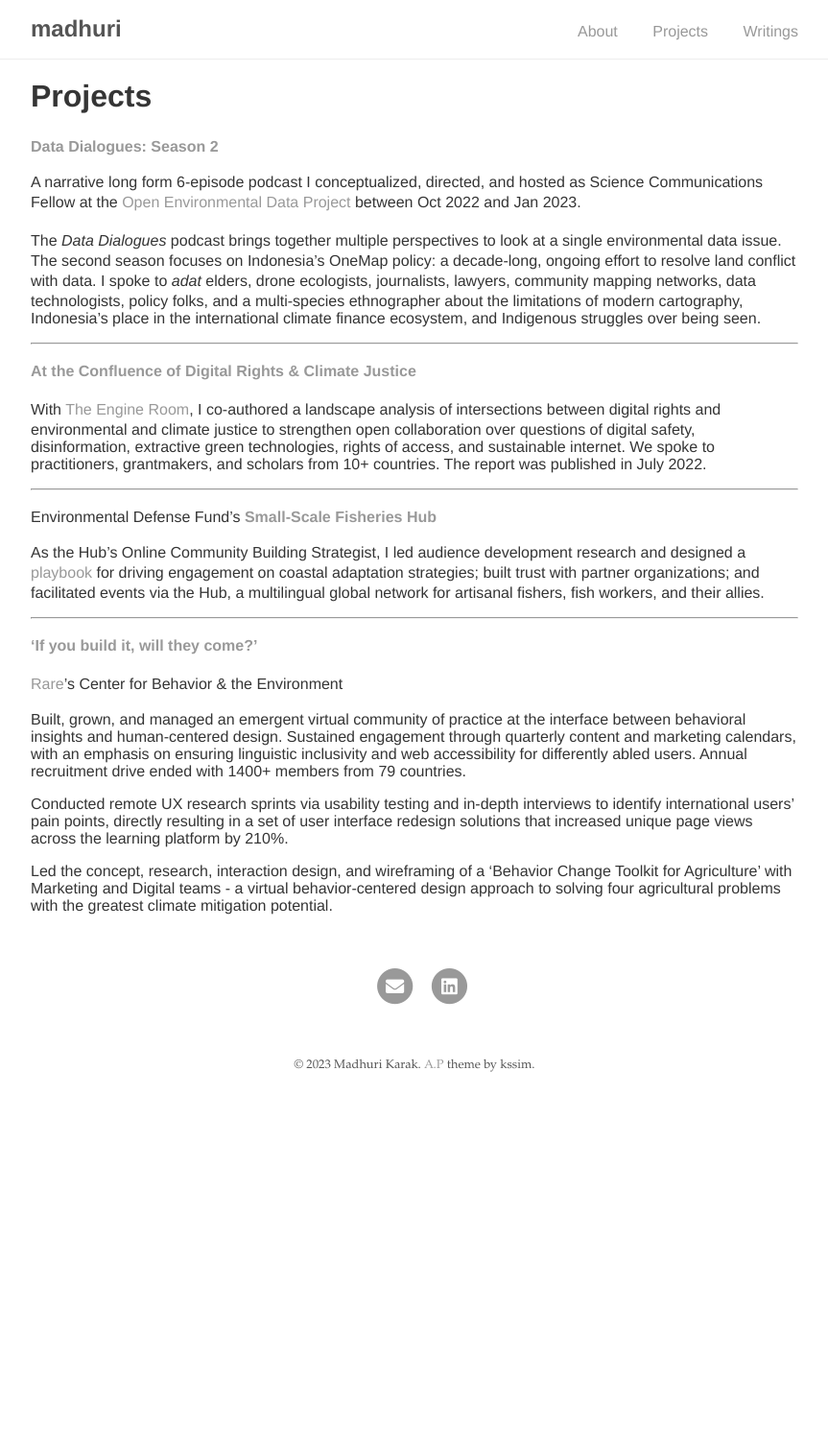
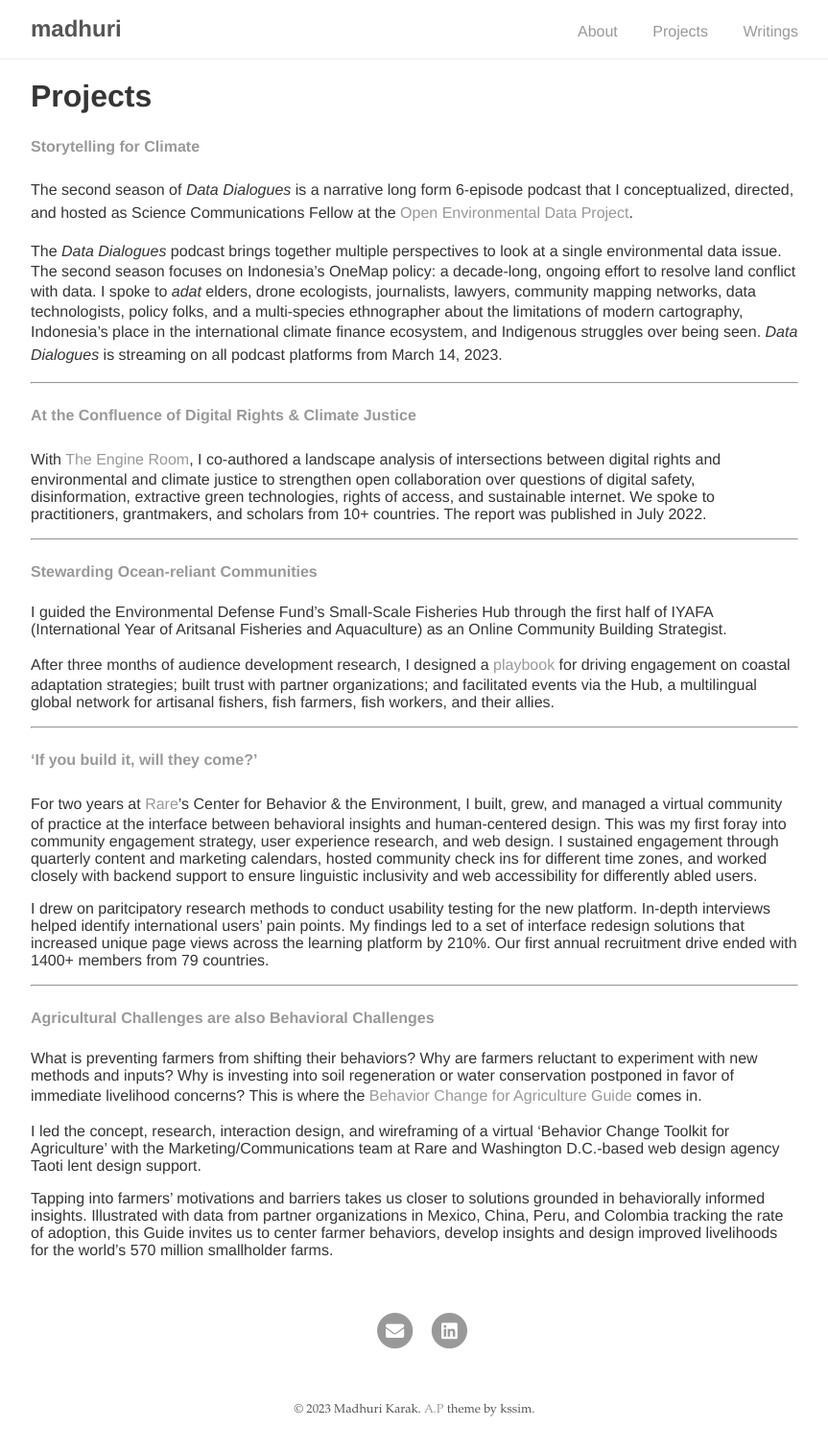
Before and after one commit to madhurikarak/madhurikarak.github.io, a Jekyll site: the page built from projects/index.md, in a window 1280 px wide. Shown: the whole page at 96% size, without its empty margins (208-1071 px from the left). Built offline with Jekyll 4.4.1, drawn with Linux system fonts in a browser that asks for light colours; before the commit the page ends 1153 px from its top, so only the background shows below that.

Commit message:
Update index.md

```diff
--- a/projects/index.md
+++ b/projects/index.md
@@ -5,32 +5,40 @@ title: Projects
 
 # Projects
 
-**[Data Dialogues: Season 2 ](https://www.openenvironmentaldata.org/data-dialogue-seasons/season-2)**
+#### **[Storytelling for Climate](https://www.openenvironmentaldata.org/data-dialogue-seasons/season-2)**
 
-A narrative long form 6-episode podcast I conceptualized, directed, and hosted as Science Communications Fellow at the [Open Environmental Data Project](https://www.openenvironmentaldata.org/) between Oct 2022 and Jan 2023.
+The second season of _Data Dialogues_ is a narrative long form 6-episode podcast that I conceptualized, directed, and hosted as Science Communications Fellow at the [Open Environmental Data Project](https://www.openenvironmentaldata.org/).
 
-The _Data Dialogues_ podcast brings together multiple perspectives to look at a single environmental data issue. The second season focuses on Indonesia’s OneMap policy: a decade-long, ongoing effort to resolve land conflict with data. I spoke to _adat_ elders, drone ecologists, journalists, lawyers, community mapping networks, data technologists, policy folks, and a multi-species ethnographer about the limitations of modern cartography, Indonesia's place in the international climate finance ecosystem, and Indigenous struggles over being seen.
+The _Data Dialogues_ podcast brings together multiple perspectives to look at a single environmental data issue. The second season focuses on Indonesia’s OneMap policy: a decade-long, ongoing effort to resolve land conflict with data. I spoke to _adat_ elders, drone ecologists, journalists, lawyers, community mapping networks, data technologists, policy folks, and a multi-species ethnographer about the limitations of modern cartography, Indonesia's place in the international climate finance ecosystem, and Indigenous struggles over being seen. _Data Dialogues_ is streaming on all podcast platforms from March 14, 2023.
 
 ***
 
-**[At the Confluence of Digital Rights & Climate Justice](https://www.theengineroom.org/new-report-at-the-confluence-of-digital-rights-climate-justice/)**
+#### **[At the Confluence of Digital Rights & Climate Justice](https://www.theengineroom.org/new-report-at-the-confluence-of-digital-rights-climate-justice/)**
 
 With [The Engine Room](https://www.theengineroom.org/), I co-authored a landscape analysis of intersections between digital rights and environmental and climate justice to strengthen open collaboration over questions of digital safety, disinformation, extractive green technologies, rights of access, and sustainable internet. We spoke to practitioners, grantmakers, and scholars from 10+ countries. The report was published in July 2022.
 
 ***
 
-Environmental Defense Fund's **[Small-Scale Fisheries Hub ](https://ssfhub.org/)**
+#### [Stewarding Ocean-reliant Communities](https://ssfhub.org/)
 
-As the Hub's Online Community Building Strategist, I led audience development research and designed a [playbook](https://github.com/madhurikarak/madhurikarak.github.io/files/10979540/SSF.Hub.Engagement.Playbook.Spring.2022.pdf) for driving engagement on coastal adaptation strategies; built  trust with partner organizations; and facilitated events via the Hub, a multilingual global network for artisanal fishers, fish workers, and their allies.
+I guided the Environmental Defense Fund's Small-Scale Fisheries Hub through the first half of IYAFA (International Year of Aritsanal Fisheries and Aquaculture) as an Online Community Building Strategist.
+
+After three months of audience development research, I designed a [playbook](https://github.com/madhurikarak/madhurikarak.github.io/files/10979540/SSF.Hub.Engagement.Playbook.Spring.2022.pdf) for driving engagement on coastal adaptation strategies; built  trust with partner organizations; and facilitated events via the Hub, a multilingual global network for artisanal fishers, fish farmers, fish workers, and their allies.
 
 ***
 
-**['If you build it, will they come?'](https://behavior.rare.org)**
+#### **['If you build it, will they come?'](https://behavior.rare.org)**
 
-[Rare](https://rare.org/)'s Center for Behavior & the Environment
+For two years at [Rare](https://rare.org/)'s Center for Behavior & the Environment, I built, grew, and managed a virtual community of practice at the interface between behavioral insights and human-centered design. This was my first foray into community engagement strategy, user experience research, and web design. I sustained engagement through quarterly content and marketing calendars, hosted community check ins for different time zones, and worked closely with backend support to ensure linguistic inclusivity and web accessibility for differently abled users.
 
-Built, grown, and managed an emergent virtual community of practice  at the interface between behavioral insights and human-centered design. Sustained engagement through quarterly content and marketing calendars, with an emphasis on ensuring linguistic inclusivity and web accessibility for differently abled users. Annual recruitment drive ended with 1400+ members from 79 countries.
+I drew on paritcipatory research methods to conduct usability testing for the new platform. In-depth interviews helped identify international users’ pain points. My findings led to a set of interface redesign solutions that increased unique page views across the learning platform by 210%. Our first annual recruitment drive ended with 1400+ members from 79 countries.
 
-Conducted remote UX research sprints via usability testing and in-depth interviews to identify international users’ pain points, directly resulting in a set of user interface redesign solutions that increased unique page views across the learning platform by 210%.
+***
 
-Led the concept, research, interaction design, and wireframing of a ‘Behavior Change Toolkit for Agriculture’ with Marketing and Digital teams - a virtual behavior-centered design approach to solving four agricultural problems with the greatest climate mitigation potential.
+#### [Agricultural Challenges are also Behavioral Challenges](https://agriculture.rare.org/)
+
+What is preventing farmers from shifting their behaviors? Why are farmers reluctant to experiment with new methods and inputs? Why is investing into soil regeneration or water conservation postponed in favor of immediate livelihood concerns? This is where the [Behavior Change for Agriculture Guide](https://agriculture.rare.org/) comes in.
+
+I led the concept, research, interaction design, and wireframing of a virtual ‘Behavior Change Toolkit for Agriculture’ with the Marketing/Communications team at Rare and Washington D.C.-based web design agency Taoti lent design support.
+
+Tapping into farmers’ motivations and barriers takes us closer to solutions grounded in behaviorally informed insights. Illustrated with data from partner organizations in Mexico, China, Peru, and Colombia tracking the rate of adoption, this Guide invites us to center farmer behaviors, develop insights and design improved livelihoods for the world’s 570 million smallholder farms.
```
